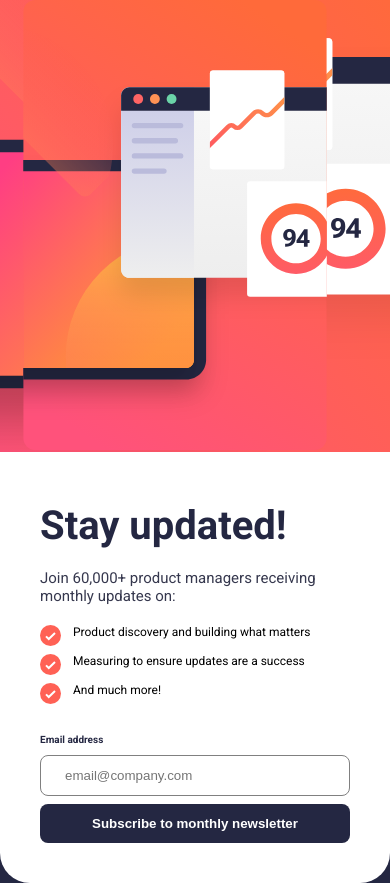
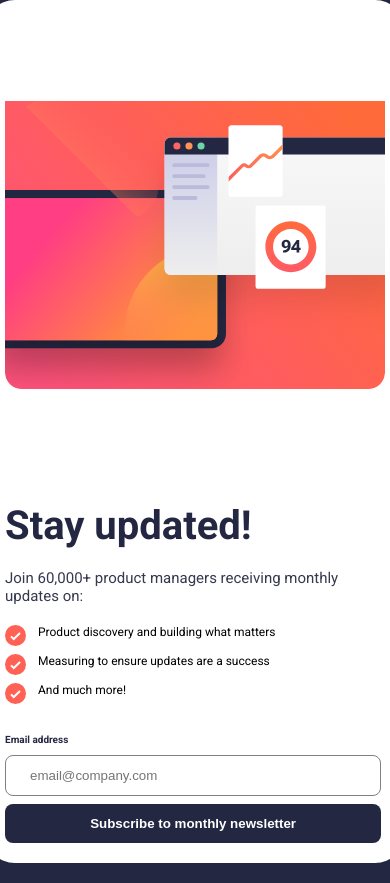
Before and after one commit to yagnik0/Newsletter-SignUp, a plain HTML site: page index.html in a window 390 px wide. Drawn offline with Linux system fonts and the light colour scheme.

Commit message:
third commit

```diff
--- a/index.html
+++ b/index.html
@@ -35,7 +35,10 @@
                 <button class="btn-primary">Subscribe to monthly newsletter</button>
             </div>
             <div class="grid-2-col">
+                <picture>
+                <source media="(max-width: 780px)" srcset="images\illustration-sign-up-mobile.svg">
                 <img src="images/illustration-sign-up-desktop.svg" alt="main image" class="main-image">
+                </picture>
             </div>
         </div>
         <!-- Success Message content -->
--- a/script.js
+++ b/script.js
@@ -7,6 +7,7 @@ const dismissBtn = document.querySelector('.btn-secondary');
 const error = document.querySelector('.error-message')
 const emailId = document.getElementById('main-id');
 const idShown = document.getElementById('id-success');
+const inputField = document.querySelector('.input-field')
 
 
 submitBtn.addEventListener('click', () => {
@@ -30,3 +31,9 @@ dismissBtn.addEventListener('click', () => {
     emailId.style.border = "";
     error.classList.add('hidden');
 })
+
+
+inputField.addEventListener('focus', () => {
+    error.classList.add('hidden')
+     emailId.style.border = "2px solid grey"
+})
--- a/style.css
+++ b/style.css
@@ -122,6 +122,7 @@ body {
     max-width: 35rem;
     border-radius: 2rem;
     padding: 2rem 4rem;
+    margin-top: 0;
 }
 .success-icon {
     width: 50px;
@@ -169,37 +170,46 @@ body {
 
 /* Media Queries for screen size 430px */
 
-@media (max-width:27em) {
+@media (max-width:49em) {
 
-    .container {
-        min-height: 0;
+    body {
+        pad: 2rem;
     }
 
     .grid-content-news{
-        height: 100%;
+        max-width: 42rem;
         grid-template-columns: 1fr;
-        padding: 0;
-        gap: 1rem;
-    }
-
-    .grid-2-col {
-        background: url(images/illustration-sign-up-mobile.svg);
-        grid-row: 1;
-        background-size: cover;
-        background-position: center;
+        padding: 2rem;
     }
 
     .grid-1-col {
         margin-top: 0;
         margin-left: 0;
-        padding: 4rem;
+    }
+
+    .grid-2-col{
+        grid-row: 1;
+        object-fit: contain;
+    }
+
+    .main-image {
+    width: 380px;
+    /* height: 450px; */
     }
 
     .head-style{
         font-size: 4rem;
     }
 
+    .btn-secondary{
+        margin-top: 2rem;
+    }
+
     .success-content{
         margin-top: 18rem;
     }
+
+    .input-field, .btn-primary {
+        width: 99%;
+    }
 }
```
